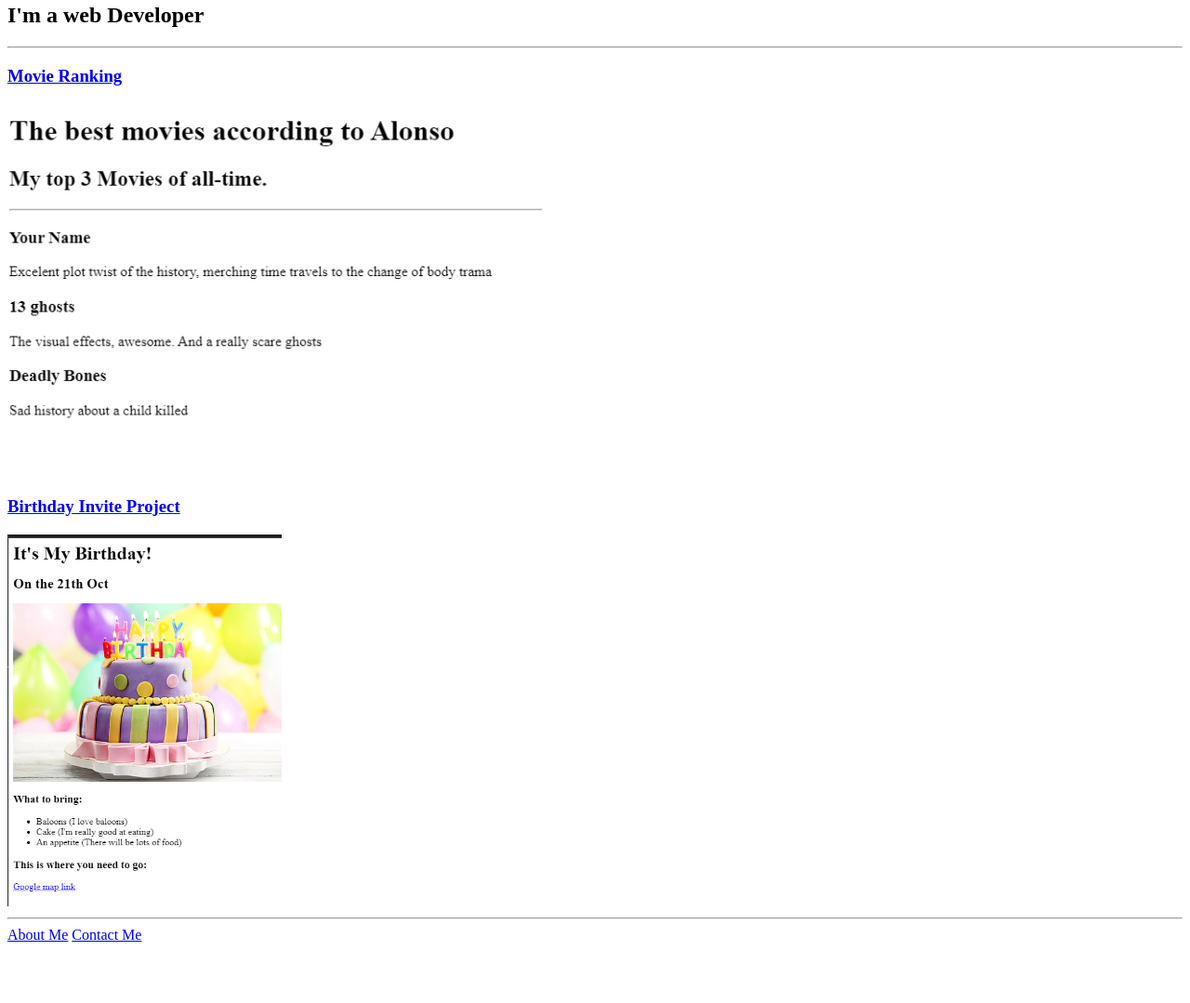
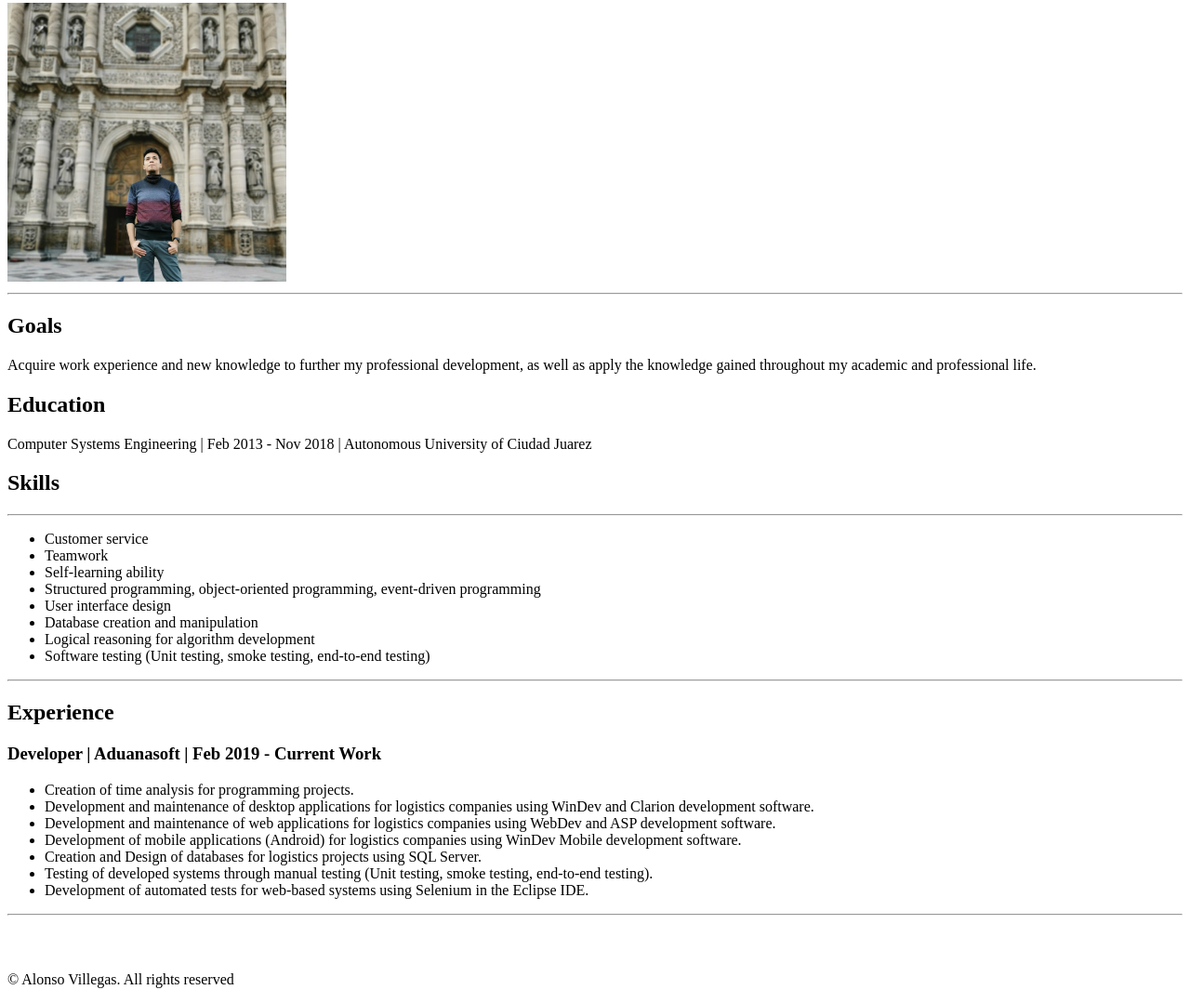
Before and after one commit to Alolii/html-portfolio, a plain HTML site: page index.html in a window 1280 px wide. Shown: the part 77-1156 px from the top of the page at 93% size. Before the commit the page ends 1100 px from the top, so only its background shows below. Drawn offline with Linux system fonts and the light colour scheme.

Commit message:
Add files via upload

```diff
--- a/index.html
+++ b/index.html
@@ -1,37 +1,62 @@
-<!-- TODO 1: Create the HTML Boilerplate -->
-
-<!-- TODO 2: Add Your previous projects' HTML into the public folder -->
-
-<!-- TODO 3: Take screenshots of your project previews and add the images to the images folder -->
-
-<!-- TODO 4: Add titles/subtitles etc. -->
-
-<!-- TODO 5: Add a link to the project pages -->
-
-<!-- TODO 6: Add images to show the project previews
-HINT for TODO 6: You can use the height attribute set to 200 to make the image smaller:
-https://developer.mozilla.org/en-US/docs/Web/HTML/Element/img#attr-height -->
-
-<!-- TODO 7: Add the Contact Me and About Me page links -->
-
 <!DOCTYPE html>
 <html lang="en">
 <head>
     <meta charset="UTF-8">
     <meta http-equiv="X-UA-Compatible" content="IE=edge">
     <meta name="viewport" content="width=device-width, initial-scale=1.0">
-    <title>Alonso's Portfolio</title>
+    <title>My Resume</title>
 </head>
 <body>
-    <h1>Alonso's Portfolio</h1>
-    <h2>I'm a web Developer</h2>
+    <h1>Jesus Alonso Villegas Limones</h1>
+    <img src="./assets/images/Profile_picture.jpg" alt="Alonso's Profile Photo" height="300px">
     <hr>
-    <h3><a href="./public/movie-ranking.html">Movie Ranking</a></h3>
-    <img src="./assets/images/movie-alonso.png" alt="Screenshot of Movie Ranking" height="400" />
-    <h3> <a href="./public/birthday-invite.html">Birthday Invite Project</a> </h3>
-    <img src="./assets/images/birthday-alonso.png" alt="Screenshot of Birthday Invite" height="400">
+    <h2>Goals</h2>
+
+    <p>
+        Acquire work experience and new knowledge to further my professional
+        development, as well as apply the knowledge gained throughout my academic
+        and professional life.
+    </p>
+
+    <h2>Education</h2>
+    <p>
+        Computer Systems Engineering | Feb 2013 - Nov 2018 | Autonomous University of Ciudad Juarez
+    </p>
+
+    <h2>Skills</h2>
+
     <hr>
-    <a href="./public/about.html">About Me</a>
-    <a href="./public/contact.html">Contact Me</a>
+    <section>
+        <ul>
+            <li>Customer service</li>
+            <li>Teamwork</li>
+            <li>Self-learning ability</li>
+            <li>Structured programming, object-oriented programming, event-driven programming</li>
+            <li>User interface design</li>
+            <li>Database creation and manipulation</li>
+            <li> Logical reasoning for algorithm development</li>
+            <li>Software testing (Unit testing, smoke testing, end-to-end testing)</li>
+        </ul>
+    </section>
+
+    <hr>
+    <h2>Experience</h2>
+    <section>
+        <h3>Developer | Aduanasoft | Feb 2019 - Current Work</h3>
+        <ul>
+            <li>Creation of time analysis for programming projects.</li>
+            <li>Development and maintenance of desktop applications for logistics companies using WinDev and Clarion development software.</li>
+            <li>Development and maintenance of web applications for logistics companies using WebDev and ASP development software.</li>
+            <li>Development of mobile applications (Android) for logistics companies using WinDev Mobile development software.</li>
+            <li>Creation and Design of databases for logistics projects using SQL Server.</li>
+            <li>Testing of developed systems through manual testing (Unit testing, smoke testing, end-to-end testing).</li>
+            <li>Development of automated tests for web-based systems using Selenium in the Eclipse IDE.</li>
+        </ul>
+    </section>
+    <hr>
+    <br><br>
+    <footer>
+        <p>© Alonso Villegas. All rights reserved</p>
+    </footer>
 </body>
 </html>
```
Also changed, not shown: assets/images/Profile_picture.jpg (added).
